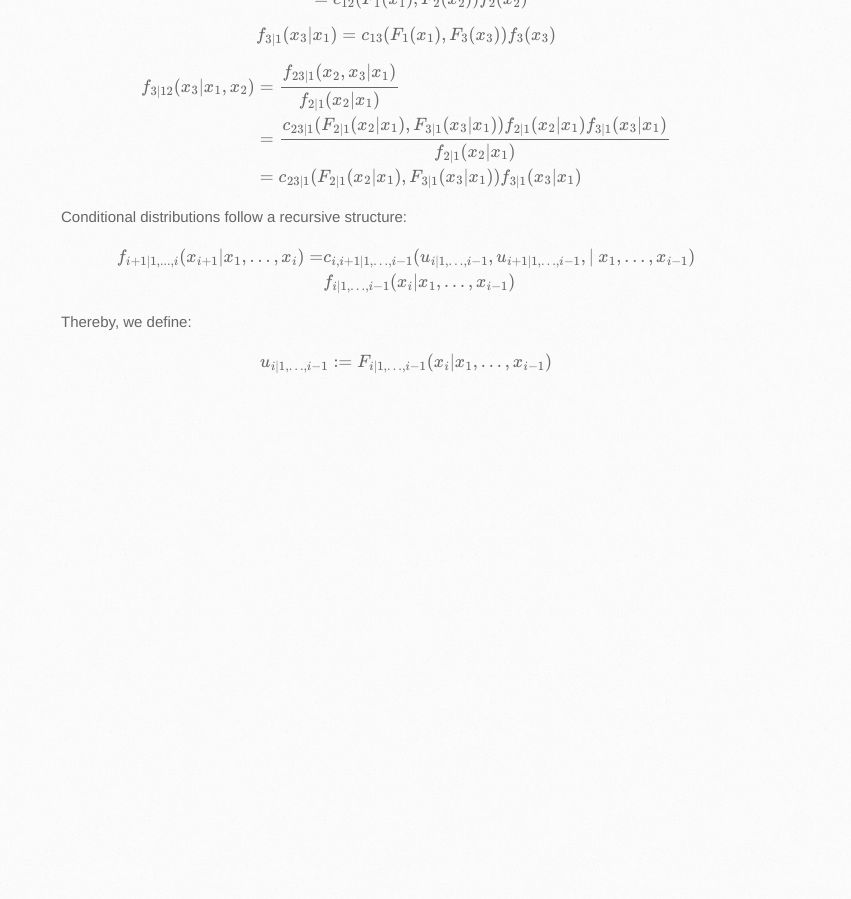
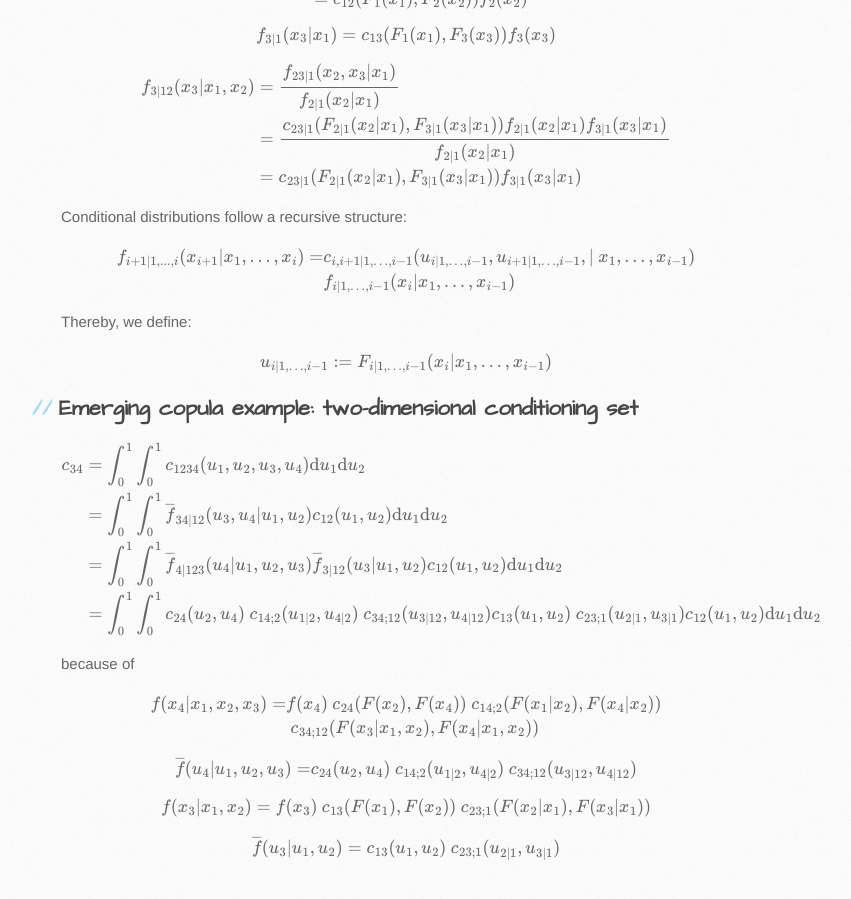
Before and after one commit to cgroll/copula_theory, a Jekyll site: the page built from rvines/emerging_cop.md, in a window 1280 px wide and 900 px high, scrolled down 1523 px. Shown: the whole window, without its empty margins (109-960 px from the left). Built offline with Jekyll 4.4.1, drawn with Linux system fonts in a browser that asks for light colours; formulas are drawn with MathJax 3; before the commit the page ends 1937 px from its top, so only the background shows below that.

Commit message:
rvine theory slightly restructured

```diff
--- /dev/null
+++ b/refs/page_keys/pcc_intro.txt
@@ -0,0 +1,3 @@
+rv_aas_czad_pair_copula_constructions_multiple_dependence
+rv_dim_kurow_2013_selecting
+rv_joe_1996_distributions
--- /dev/null
+++ b/refs/page_keys/rvine_example.txt
@@ -0,0 +1 @@
+rv_dim_kurow_2013_selecting
--- a/rvines/emerging_cop.md
+++ b/rvines/emerging_cop.md
@@ -112,3 +112,46 @@ f_{i+1 \vert 1,...,i}(x_{i+1} \vert x_{1},\ldots,x_{i})
 Thereby, we define:
 
 $$u_{i \vert 1,\ldots,i-1}:= F_{i \vert 1,\ldots,i-1}(x_{i} \vert x_{1},\ldots,x_{i-1})$$
+
+
+## Emerging copula example: two-dimensional conditioning set
+
+$$\begin{aligned}
+c_{34}&=\int_{0}^{1}\int_{0}^{1}c_{1234}(u_{1},u_{2},u_{3},u_{4})
+	\text{d}u_{1}\text{d}u_{2}\\
+&=\int_{0}^{1}\int_{0}^{1} \overline{f}_{34 \vert 12}(u_{3},u_{4}
+\vert u_{1},u_{2})
+	c_{12}(u_{1},u_{2})
+	\text{d}u_{1}\text{d}u_{2}\\
+&=\int_{0}^{1}\int_{0}^{1} \overline{f}_{4 \vert 123}(u_{4} \vert
+u_{1},u_{2},u_{3})
+	\overline{f}_{3 \vert 12}(u_{3} \vert u_{1},u_{2})c_{12}(u_{1},u_{2})
+	\text{d}u_{1}\text{d}u_{2}\\
+&=\int_{0}^{1}\int_{0}^{1}c_{24}(u_{2},u_{4})
+	\ c_{14;2}(u_{1 \vert 2}, u_{4 \vert 2})\ c_{34;12}(u_{3 \vert 12}, u_{4\vert 12}) c_{13}(u_{1}, u_{2})\
+c_{23;1}(u_{2 \vert 1},u_{3 \vert  1})c_{12}(u_{1},u_{2})\text{d}u_{1}\text{d}u_{2}
+\end{aligned}$$
+
+because of
+
+
+$$\begin{aligned}
+f(x_{4} \vert x_{1},x_{2},x_{3})=&f(x_{4})\ c_{24}(F(x_{2}),F(x_{4}))
+	\ c_{14;2}(F(x_{1} \vert x_{2}), F(x_{4} \vert x_{2}))\\
+&\ c_{34;12}(F(x_{3} \vert x_{1}, x_{2}), F(x_{4} \vert x_{1},x_{2}))
+\end{aligned}$$
+
+$$\begin{aligned}
+\overline{f}(u_{4} \vert u_{1},u_{2},u_{3})=&c_{24}(u_{2},u_{4})
+	\ c_{14;2}(u_{1 \vert 2}, u_{4 \vert 2})\ c_{34;12}(u_{3 \vert 12}, u_{4\vert 12})
+\end{aligned}$$
+
+$$\begin{aligned}
+f(x_{3} \vert  x_{1},x_{2})&=f(x_{3})\ c_{13}(F(x_{1}), F(x_{2}))\
+c_{23;1}(F(x_{2} \vert x_{1}), F(x_{3} \vert  x_{1}))
+\end{aligned}$$
+
+$$\begin{aligned}
+\overline{f}(u_{3} \vert  u_{1},u_{2})&=c_{13}(u_{1}, u_{2})\
+c_{23;1}(u_{2 \vert 1},u_{3 \vert  1})
+\end{aligned}$$
```
Also changed, not shown: rvines/index.md (+4 -76 lines), rvines/pcc_intro.md (added, +42 -0 lines), rvines/rvine_example.md (added, +83 -0 lines), rvines/rvine_pits.md (added, +13 -0 lines).
